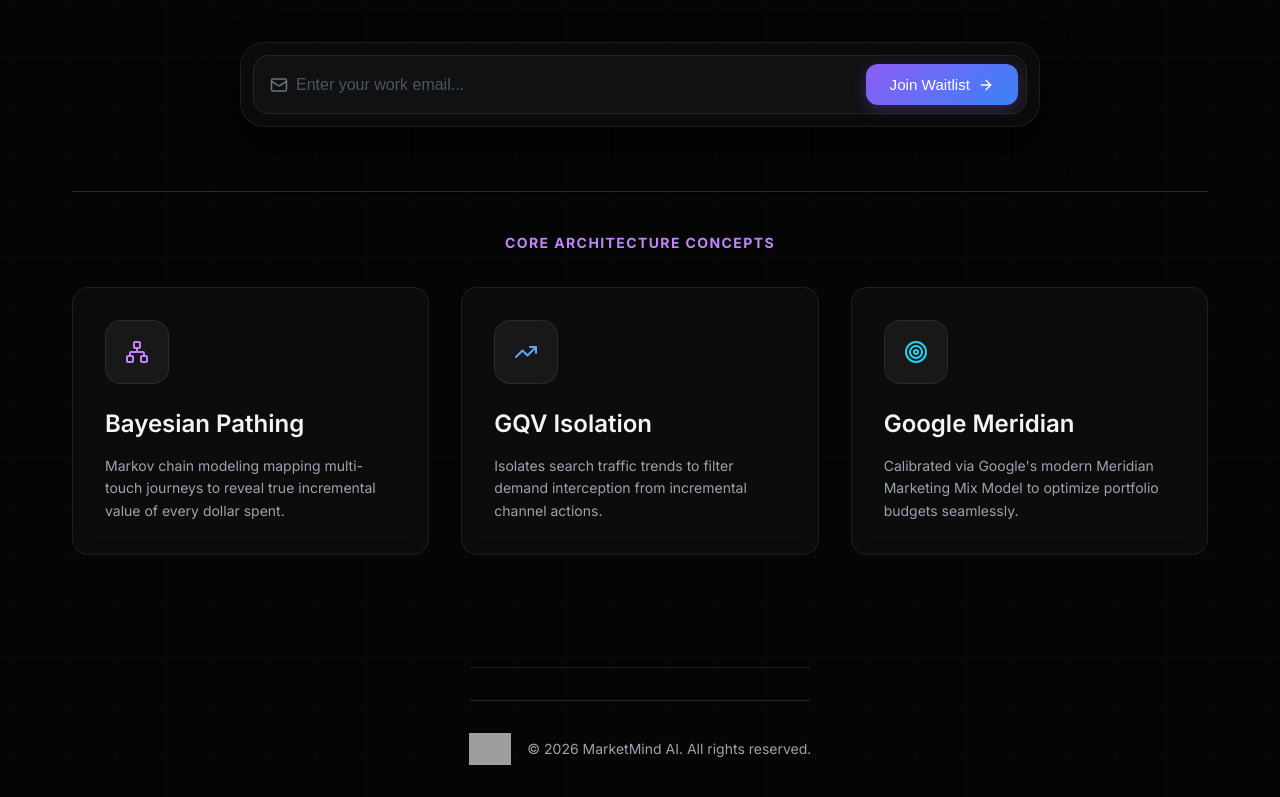
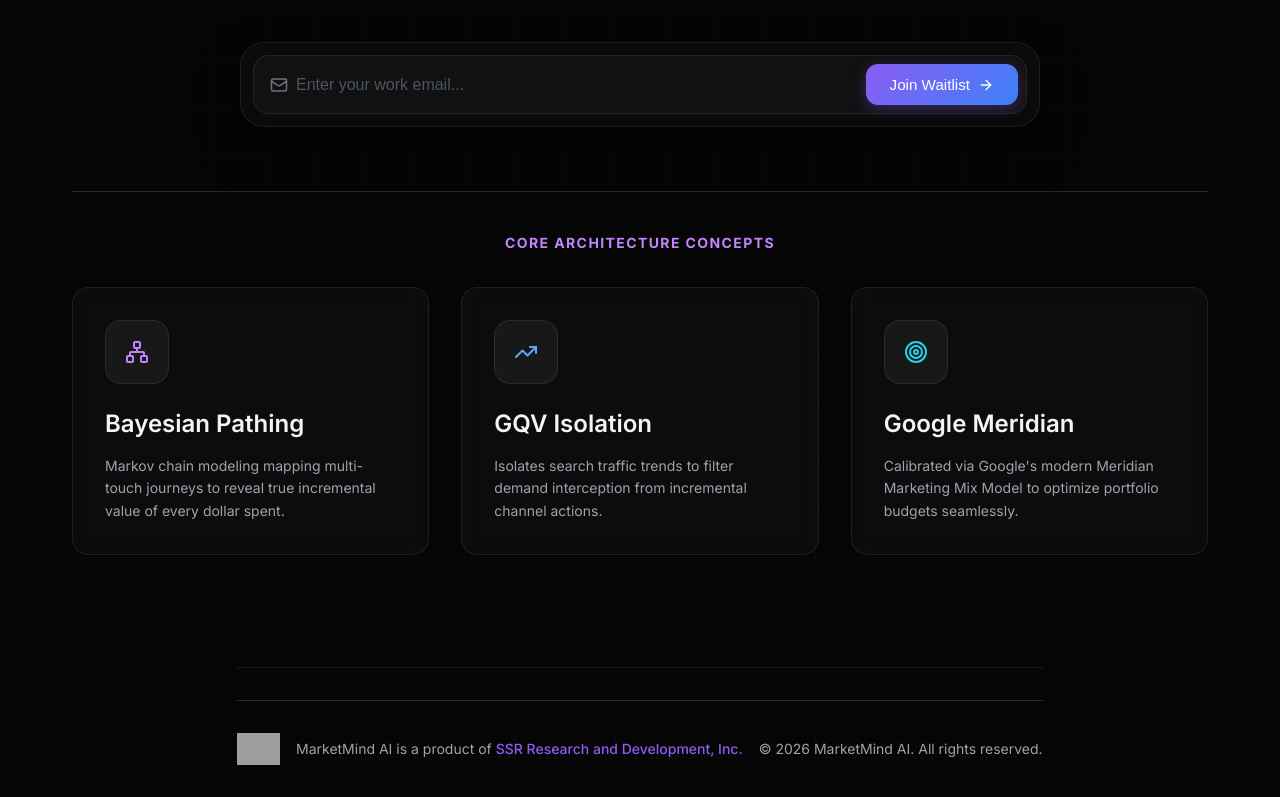
Before and after one commit to detbecker/marketmind-ai-website, a React (Vite) app: page / in a window 1280 px wide. Shown: the part 443-1240 px from the top of the page. Built offline with nearby package versions, Linux system fonts and the light colour scheme; grey boxes are pictures that could not be loaded.

Commit message:
feat: Add SSR Research & Development credit link to footer of all pages

```diff
--- a/src/ComingSoon.jsx
+++ b/src/ComingSoon.jsx
@@ -198,6 +198,9 @@ export default function ComingSoon() {
           <div className="logo-container">
             <img src="/MMAI-Dark.png" alt="MarketMind AI" className="logo-img small" />
           </div>
+          <p className="footer-text">
+            MarketMind AI is a product of <a href="https://ssr-research.ai" target="_blank" rel="noopener noreferrer">SSR Research and Development, Inc.</a>
+          </p>
           <p className="copyright text-gray-500 text-sm">&copy; {new Date().getFullYear()} MarketMind AI. All rights reserved.</p>
         </div>
       </footer>
--- a/src/Home.css
+++ b/src/Home.css
@@ -273,6 +273,23 @@
   font-size: 0.875rem;
 }
 
+.footer-text {
+  color: var(--text-muted);
+  font-size: 0.875rem;
+}
+
+.footer-text a {
+  color: var(--accent-purple);
+  text-decoration: none;
+  font-weight: 500;
+  transition: color 0.2s ease;
+}
+
+.footer-text a:hover {
+  color: var(--accent-blue);
+  text-decoration: underline;
+}
+
 /* Responsive */
 @media (max-width: 992px) {
   .split-layout {
--- a/src/Home.jsx
+++ b/src/Home.jsx
@@ -269,6 +269,9 @@ export default function Home() {
           <div className="logo-container">
             <img src="/MMAI-Dark.png" alt="MarketMind AI" className="logo-img small" />
           </div>
+          <p className="footer-text">
+            MarketMind AI is a product of <a href="https://ssr-research.ai" target="_blank" rel="noopener noreferrer">SSR Research and Development, Inc.</a>
+          </p>
           <p className="copyright">&copy; {new Date().getFullYear()} MarketMind AI. All rights reserved.</p>
         </div>
       </footer>
```
